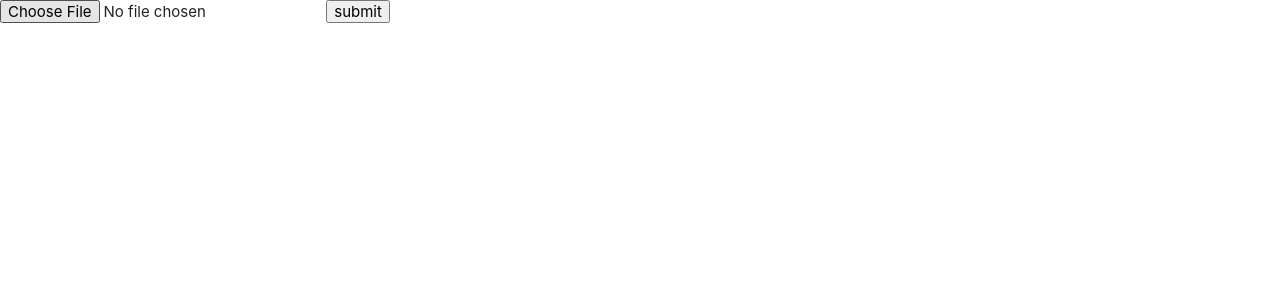
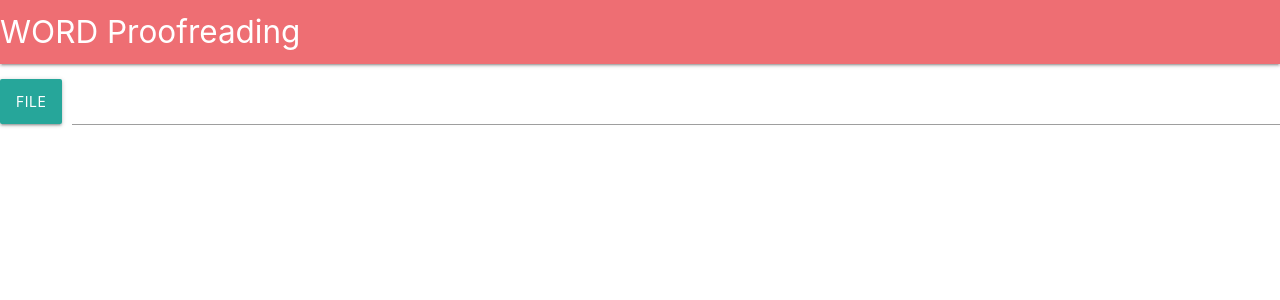
Before and after one commit to Daisuke0209/word-conversion, a Flask app: page / in a window 1280 px wide. Shown: the top 300 px of the page. Run offline with Flask 2, Linux system fonts and the light colour scheme.

Commit message:
modify index.html

```diff
--- a/app/templates/index.html
+++ b/app/templates/index.html
@@ -12,10 +12,48 @@
     <meta name="viewport" content="width=device-width, initial-scale=1.0"/>
 </head>
 <body>
+    <header　class="light-blue darken-1">
+        <nav>
+            <div class="nav-wrapper">
+              <a href="" class="brand-logo">WORD Proofreading</a>
+              <ul id="nav-mobile" class="right hide-on-med-and-down">
+              </ul>
+            </div>
+        </nav>
+    </header>
     <form action="/data/upload" method="post" enctype="multipart/form-data">
-        <input type="file" name="uploadFile"/>
-        <input type="submit" value="submit"/>
+        <!-- <input type="file" name="uploadFile"/> -->
+        <div class="file-field input-field">
+            <div class="btn">
+                <span>File</span>
+                <input type="file"  name="uploadFile" id="file" onclick="clickBtn2()">
+            </div>
+            <div class="file-path-wrapper" onchange="clickBtn2()">
+                <input class="file-path validate" type="text" id="file_name">
+            </div>
+        </div>
+        <button class="btn waves-effect waves-light" type="submit" name="action" id="convert">Convert
+            <i class="material-icons right">send</i>
+        </button>
     </form>
+
+    <script>
+    //初期表示は非表示
+    document.getElementById("convert").style.visibility ="hidden";
+
+    function clickBtn2(){
+        const file_name = document.getElementById("file_name").value;
+        const convert = document.getElementById("convert");
+
+        if(file_name.indexOf('docx') == 5){
+            // hiddenで非表示
+            convert.style.visibility ="visible";
+        }else{
+            // visibleで表示
+            convert.style.visibility ="hidden";
+        }
+    }
+    </script>
 
     <!-- jQuery CDN -->
     <script src="https://ajax.googleapis.com/ajax/libs/jquery/2.2.4/jquery.min.js"></script>
```
